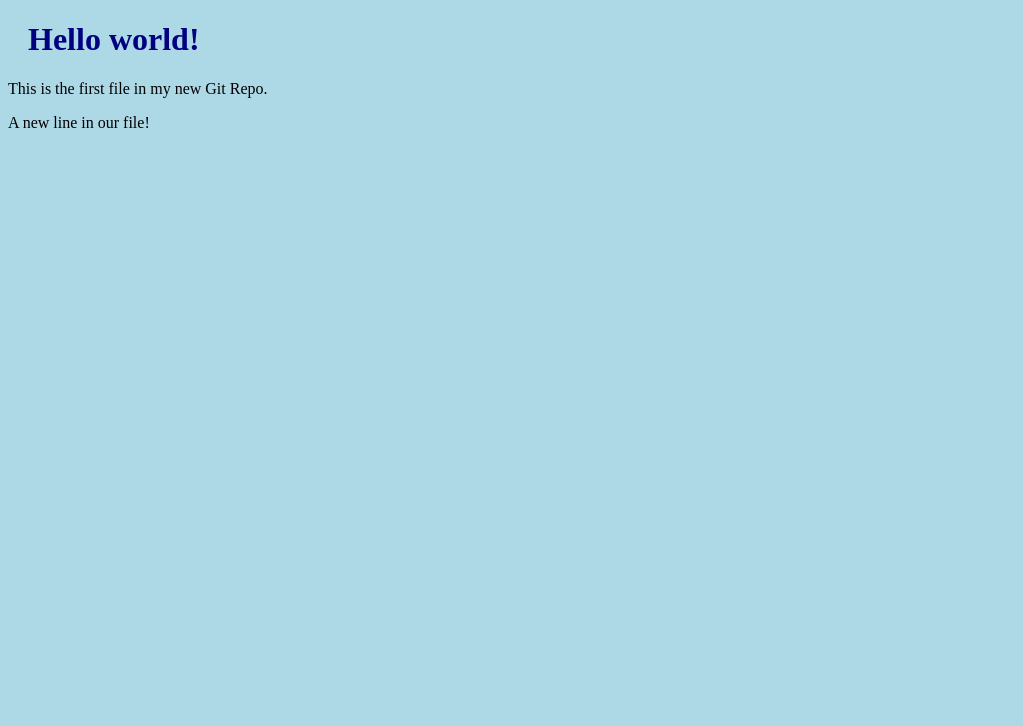
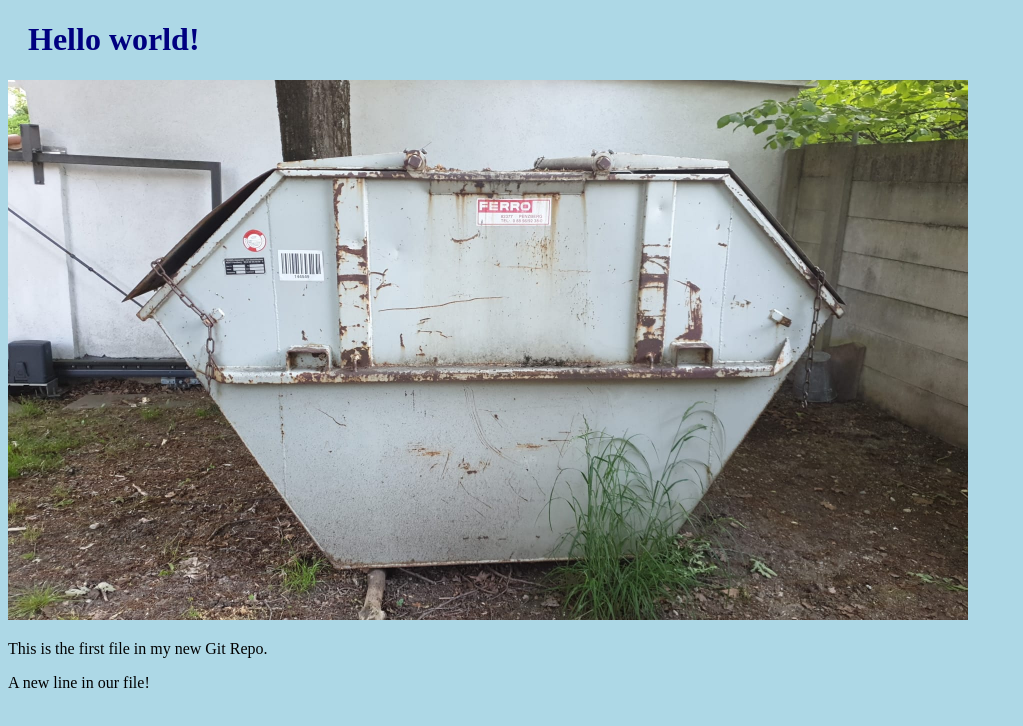
Before and after one commit to AnMiKi/Hello-World, a plain HTML site: page index.html in a window 1280 px wide. Shown: the whole page, without its empty margins (0-1023 px from the left). Drawn offline with Linux system fonts and the light colour scheme.

Commit message:
Added image to hello world

```diff
--- a/index.html
+++ b/index.html
@@ -7,6 +7,8 @@
 <body>
 
 <h1>Hello world!</h1>
+<div><img src="container_2.jpg" alt="Hello World from Space"
+style="width:100%;max-width:960px"></div>
 <p>This is the first file in my new Git Repo.</p>
 <p>A new line in our file!</p>
 
```
Also changed, not shown: container_2.jpg (added).
